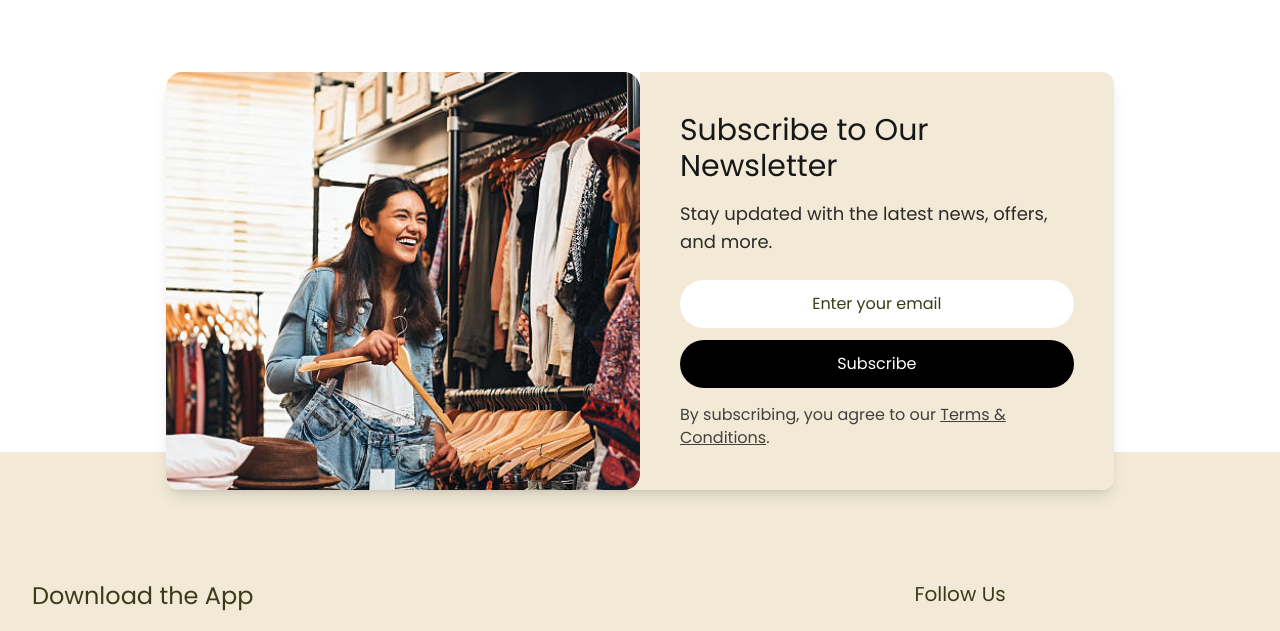
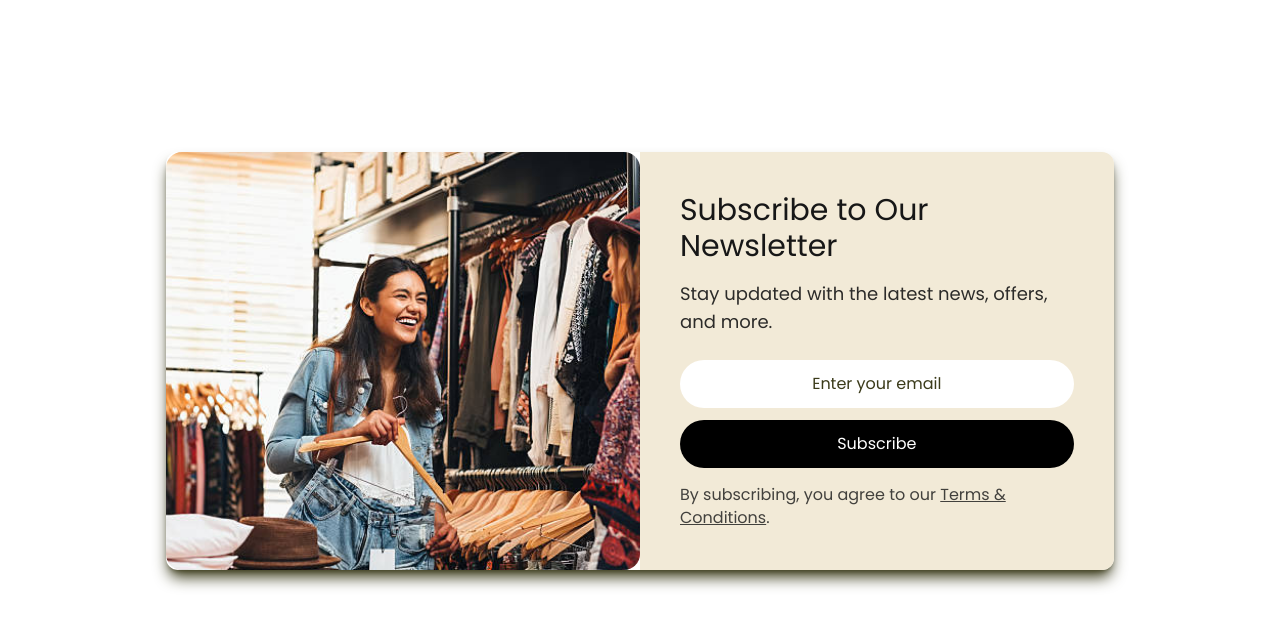
Before and after one commit to FotisDev/Methys, a Next.js app: page /about in a window 1280 px wide. Shown: the part 1600-2231 px from the top of the page. Built offline with nearby package versions, Linux system fonts and the light colour scheme; no server answers.

Commit message:
faq design update

```diff
--- a/src/app/page.tsx
+++ b/src/app/page.tsx
@@ -25,7 +25,7 @@ export default async function Home() {
         <Suspense>
           <PhotoGallery />
           <CategoriesMainPage />
-          <ThreeIcons />
+          {/* <ThreeIcons /> */}
           <Footer />
         </Suspense>
       </HeaderProvider>
--- a/src/components/footer/Footer.tsx
+++ b/src/components/footer/Footer.tsx
@@ -40,7 +40,7 @@ export default function Footer({ showNewsLetter = true }: FooterProps) {
   return (
     <>
       {showNewsLetter && <Newsletter />}
-      <footer className="bg-vintage-white w-full text-vintage-green text-sm sm:text-base font-poppins">
+      <footer className="bg-white w-full text-vintage-green text-sm sm:text-base font-poppins">
         <div className="max-w-7xl mx-auto px-4 sm:px-6 lg:px-8 py-16 pt-40 sm:pt-36 lg:pt-32">
           <div className="grid grid-cols-1 lg:grid-cols-2 gap-8 lg:gap-16 mb-16">
             <div className="space-y-6 text-center lg:text-left">
--- a/src/components/footer/NewsLeter.tsx
+++ b/src/components/footer/NewsLeter.tsx
@@ -3,9 +3,9 @@ import Link from "next/link";
 
 export default function Newsletter() {
   return (
-    <div className="relative z-20 mb-[-80px] sm:mb-[-60px] lg:mb-[-70px] font-poppins padding-y padding-x">
-      <div className="w-full max-w-[1500px] mx-auto px-4 flex justify-center">
-        <div className="w-full sm:w-[90%] lg:w-[80%] rounded-xl shadow-lg overflow-hidden grid grid-cols-1 md:grid-cols-2">
+    <div className="relative z-20 mb-[-80px] sm:mb-[-60px] lg:mb-[-70px] font-poppins padding-y padding-x bg-white mt-20">
+      <div className="w-full max-w-[1600px] mx-auto px-4 flex justify-center">
+        <div className="w-full sm:w-[90%] lg:w-[80%] rounded-xl shadow-lg   shadow-vintage-green overflow-hidden grid grid-cols-1 md:grid-cols-2">
           <div className="relative w-full h-[250px] md:h-auto md:min-h-[330px]">
             <Image
               src="/popularCloth.jpg"
--- a/src/components/sections/FaqSection.tsx
+++ b/src/components/sections/FaqSection.tsx
@@ -28,9 +28,9 @@ export default function FaqSection({ title, subtitle, faqs }: FaqSectionProps) {
           {faqs.length === 0 ? (
             <p>No FAQs found.</p>
           ) : (
-            <div className="w-full max-w-3xl">
+            <div className="w-full max-w-7xl bg-white px-5 rounded-xl">
               {faqs.map((faq) => (
-                <div key={faq.id} className="border-b border-gray-300 py-12">
+                <div key={faq.id} className="border-b border-default-color py-12">
                   <button
                     onClick={() => toggleFaq(faq.id)}
                     className="flex justify-between items-start w-full text-left group"
```
